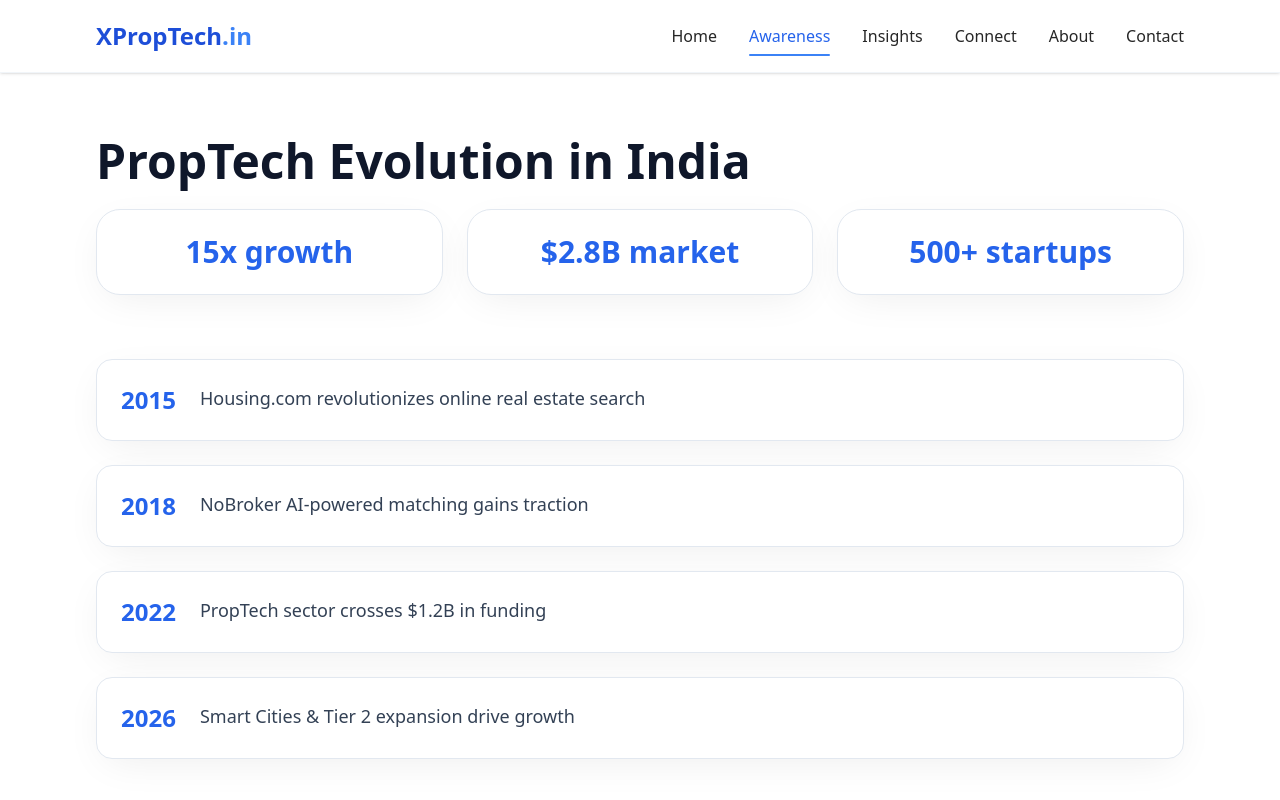
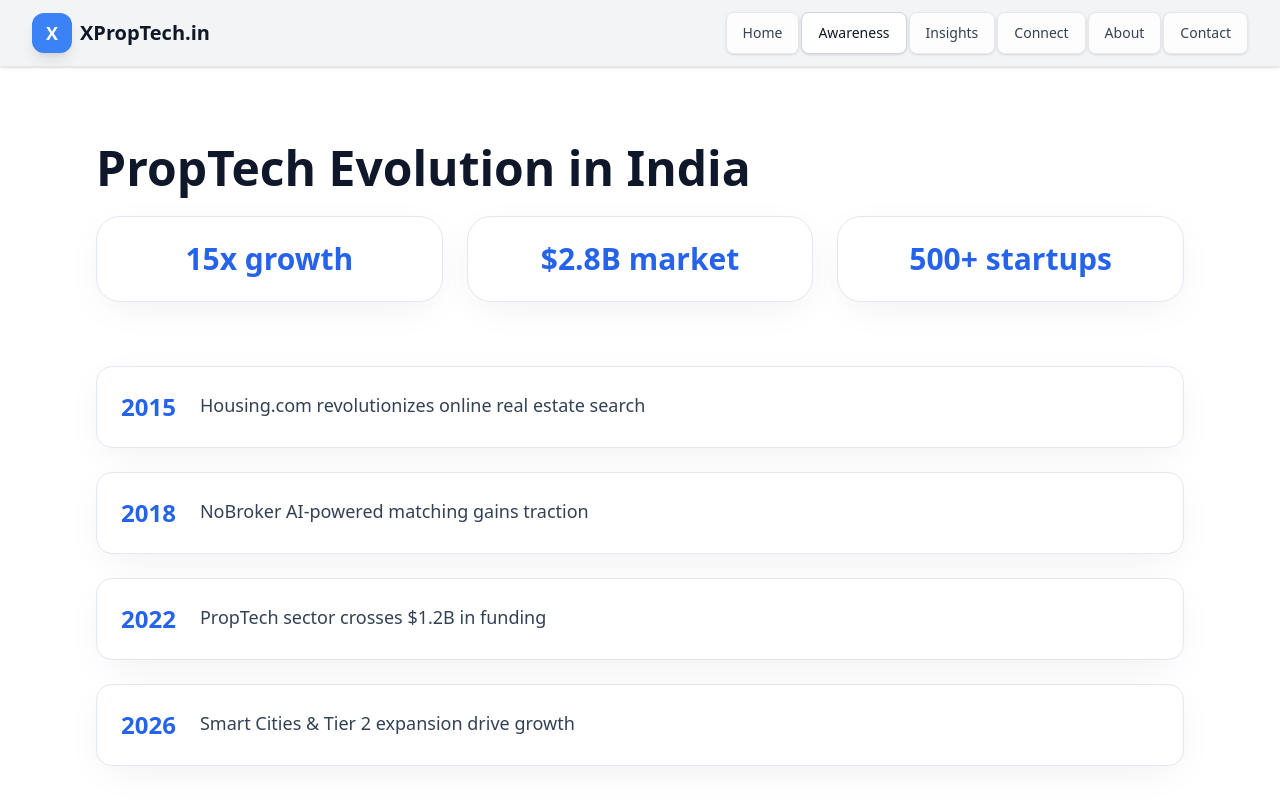
Before and after one commit to AnuragDubey1234/xproptech, a Next.js app: page /awareness in a window 1280 px wide. Shown: the top 800 px of the page. Built offline with nearby package versions, Linux system fonts and the light colour scheme.

Commit message:
Added more news

```diff
--- a/app/layout.tsx
+++ b/app/layout.tsx
@@ -55,7 +55,7 @@ export default function RootLayout({
       </head>
       <body className={`${inter.variable} font-sans antialiased bg-white text-neutral-900`}>
         <Header />
-        <main className="min-h-screen pt-[73px]">{children}</main>
+        <main className="min-h-screen pt-20">{children}</main>
         <Footer />
       </body>
     </html>
--- a/components/Header.tsx
+++ b/components/Header.tsx
@@ -6,12 +6,12 @@ import { useState } from 'react';
 import { motion, AnimatePresence } from 'framer-motion';
 
 const navLinks = [
-  { href: '/', label: 'Home' },
-  { href: '/awareness', label: 'Awareness' },
-  { href: '/insights', label: 'Insights' },
-  { href: '/connect', label: 'Connect' },
-  { href: '/about', label: 'About' },
-  { href: '/contact', label: 'Contact' },
+  { label: 'Home', href: '/' },
+  { label: 'Awareness', href: '/awareness' },
+  { label: 'Insights', href: '/insights' },
+  { label: 'Connect', href: '/connect' },
+  { label: 'About', href: '/about' },
+  { label: 'Contact', href: '/contact' },
 ];
 
 export function Header() {
@@ -19,42 +19,42 @@ export function Header() {
   const [mobileOpen, setMobileOpen] = useState(false);
 
   return (
-    <header className="fixed top-0 left-0 right-0 z-50 bg-white border-b border-neutral-200 shadow-sm backdrop-blur-sm">
-      <nav className="max-w-7xl mx-auto px-6 md:px-16 lg:px-24 py-4 flex items-center justify-between">
-        <Link href="/" className="text-2xl font-bold text-primary-700">
-          XPropTech<span className="text-primary-500">.in</span>
+    <nav className="fixed top-0 w-full z-50 bg-gray-100/95 backdrop-blur-md border-b border-gray-200 shadow-sm">
+      <div className="max-w-7xl mx-auto px-4 sm:px-6 lg:px-8">
+        <div className="flex justify-between items-center py-4 md:py-3">
+          {/* Logo */}
+          <Link href="/" className="flex items-center space-x-2">
+            <div className="w-10 h-10 bg-primary-500 rounded-xl flex items-center justify-center shadow-lg">
+              <span className="text-white font-black text-lg">X</span>
+            </div>
+            <span className="text-xl font-bold text-gray-900 hidden sm:inline">XPropTech.in</span>
           </Link>
 
-        <div className="hidden md:flex items-center gap-8">
-          {navLinks.map((link) => (
+          {/* Desktop Navigation - SEPARATE BUTTONS */}
+          <div className="hidden md:flex items-center space-x-0.5">
+            {navLinks.map(({ label, href }) => (
               <Link
-              key={link.href}
-              href={link.href}
-              className={`relative py-2 font-medium transition-colors ${
-                pathname === link.href
-                  ? 'text-primary-600'
-                  : 'text-neutral-800 hover:text-primary-600'
+                key={label}
+                href={href}
+                className={`px-4 py-2.5 text-sm font-medium rounded-lg border shadow-sm transition-all duration-200 active:scale-95 ${
+                  pathname === href
+                    ? 'text-gray-900 bg-white border-gray-300 shadow-md'
+                    : 'text-gray-700 bg-white/80 border-gray-200 hover:bg-gray-50 hover:text-gray-900 hover:shadow-md hover:border-gray-300'
                 }`}
               >
-              {link.label}
-              {pathname === link.href && (
-                <motion.span
-                  layoutId="nav-underline"
-                  className="absolute bottom-0 left-0 right-0 h-0.5 bg-primary-500 rounded-full"
-                  transition={{ type: 'spring', bounce: 0.2, duration: 0.6 }}
-                />
-              )}
+                {label}
               </Link>
             ))}
           </div>
 
+          {/* Mobile menu button */}
           <div className="md:hidden">
             <button
               onClick={() => setMobileOpen(!mobileOpen)}
-            className="p-2 rounded-lg hover:bg-neutral-100 transition-colors"
+              className="p-2 rounded-lg hover:bg-gray-200 transition-colors"
               aria-label="Toggle menu"
             >
-            <svg className="w-6 h-6 text-neutral-800" fill="none" stroke="currentColor" viewBox="0 0 24 24">
+              <svg className="w-6 h-6 text-gray-700" fill="none" stroke="currentColor" viewBox="0 0 24 24">
                 {mobileOpen ? (
                   <path strokeLinecap="round" strokeLinejoin="round" strokeWidth={2} d="M6 18L18 6M6 6l12 12" />
                 ) : (
@@ -63,40 +63,38 @@ export function Header() {
               </svg>
             </button>
           </div>
-      </nav>
+        </div>
+      </div>
 
+      {/* Mobile Menu Dropdown */}
       <AnimatePresence>
         {mobileOpen && (
           <motion.div
             initial={{ opacity: 0, height: 0 }}
-            animate={{ opacity: 1, height: '100vh' }}
+            animate={{ opacity: 1, height: 'auto' }}
             exit={{ opacity: 0, height: 0 }}
-            transition={{ duration: 0.3 }}
-            className="md:hidden fixed inset-0 top-[73px] bg-white z-40 flex flex-col items-center justify-center gap-8"
+            transition={{ duration: 0.2 }}
+            className="md:hidden bg-gray-100 border-t border-gray-200 pb-4 overflow-hidden"
           >
-            {navLinks.map((link, i) => (
-              <motion.div
-                key={link.href}
-                initial={{ opacity: 0, y: 20 }}
-                animate={{ opacity: 1, y: 0 }}
-                transition={{ delay: i * 0.05 }}
-              >
+            <div className="px-4 pt-4 pb-2 space-y-1">
+              {navLinks.map(({ label, href }) => (
                 <Link
-                  href={link.href}
+                  key={label}
+                  href={href}
                   onClick={() => setMobileOpen(false)}
-                  className={`text-2xl font-semibold ${
-                    pathname === link.href
-                      ? 'text-primary-600'
-                      : 'text-neutral-800 hover:text-primary-600'
+                  className={`block px-3 py-2 rounded-lg font-medium transition-all ${
+                    pathname === href
+                      ? 'bg-gray-200 text-gray-900'
+                      : 'text-gray-700 hover:bg-gray-200 hover:text-gray-900'
                   }`}
                 >
-                  {link.label}
+                  {label}
                 </Link>
-              </motion.div>
               ))}
+            </div>
           </motion.div>
         )}
       </AnimatePresence>
-    </header>
+    </nav>
   );
 }
--- a/components/HomeContent.tsx
+++ b/components/HomeContent.tsx
@@ -44,12 +44,6 @@ const stagger: Variants = {
   },
 };
 
-const pillarCards = [
-  { title: 'Awareness', href: '/awareness', description: 'Learn PropTech fundamentals, evolution, and market trends', icon: '📚' },
-  { title: 'Insights', href: '/insights', description: 'Real case studies, honest discussions, no hype', icon: '💡' },
-  { title: 'Connect', href: '/connect', description: 'Developers ↔ Investors ↔ Founders hub', icon: '🤝' },
-];
-
 const updates = [
   { title: 'AI Valuation Tools Raise $5M Series A', excerpt: 'Pune-based PropTech startup secures funding for AI-powered property valuation platform.', date: 'Jan 28, 2026' },
   { title: 'RERA Compliance SaaS Hits 10K Users', excerpt: 'Compliance automation platform sees rapid adoption among Tier 2 developers.', date: 'Jan 25, 2026' },
@@ -63,6 +57,16 @@ const updates = [
   { title: 'PropTech Accelerator Announces Cohort 6', excerpt: 'Applications open for 20 startups; focus on sustainability and affordability.', date: 'Jan 8, 2026' },
   { title: 'AI-Powered Due Diligence Tool Gains Traction', excerpt: 'Legal tech startup automates property verification for faster closings.', date: 'Jan 6, 2026' },
   { title: 'Rental Yield Analytics Platform Crosses 50K Users', excerpt: 'Investor-focused platform helps analyze rental returns across Indian cities.', date: 'Jan 4, 2026' },
+  { title: 'PropTech M&A Activity Hits Record in 2025', excerpt: 'Consolidation wave sees 45 deals; proptech infra and SaaS lead acquirer interest.', date: 'Jan 2, 2026' },
+  { title: 'Green Building Tech Mandate for Top 8 Cities', excerpt: 'Govt. mandates energy monitoring and smart meters for new commercial projects.', date: 'Dec 30, 2025' },
+  { title: 'PropTech VC Fund Closes $80M for India Focus', excerpt: 'New fund to back 25–30 early-stage proptech and construction-tech startups.', date: 'Dec 28, 2025' },
+  { title: 'NoBroker Labs Spins Off Rental Tech Unit', excerpt: 'Rental management and tenant verification product to operate as separate brand.', date: 'Dec 26, 2025' },
+  { title: 'Housing.com Launches Builder CRM Suite', excerpt: 'All-in-one sales, inventory, and customer management for mid-tier developers.', date: 'Dec 24, 2025' },
+  { title: 'Land Title Digitization Completes Phase 2 in 12 States', excerpt: 'DLR and proptech firms integrate with state land records for instant verification.', date: 'Dec 22, 2025' },
+  { title: 'Co-working Operator Ties Up With Proptech for Flex Leases', excerpt: 'Short-term, tech-driven leases to help landlords fill vacant commercial space.', date: 'Dec 20, 2025' },
+  { title: 'Student Housing Proptech Raises $15M Series B', excerpt: 'Platform manages 50K beds across 30 cities; eyes Southeast Asia expansion.', date: 'Dec 18, 2025' },
+  { title: 'Construction Tech Startup Wins National Innovation Award', excerpt: 'AI-based project scheduling and cost tracking adopted by 5 major developers.', date: 'Dec 16, 2025' },
+  { title: 'PropTech India Report: Sector to Cross $5B by 2028', excerpt: 'Report highlights growth in SaaS, marketplaces, and embedded fintech.', date: 'Dec 14, 2025' },
 ];
 
 export function HomeContent() {
@@ -109,28 +113,6 @@ export function HomeContent() {
             <Link href="/contact" className="inline-flex items-center justify-center bg-primary-600 hover:bg-primary-700 text-white py-4 px-8 rounded-2xl font-semibold shadow-lg transition-all hover:scale-105">
               Submit Startup
             </Link>
-          </motion.div>
-        </div>
-      </section>
-
-      <section className="py-24 px-6 md:px-16 lg:px-24 bg-white">
-        <div className="max-w-7xl mx-auto">
-          <motion.div className="grid grid-cols-1 md:grid-cols-3 gap-8" initial="initial" whileInView="animate" viewport={{ once: true, margin: '-100px' }} variants={stagger}>
-            {pillarCards.map((card) => (
-              <motion.div
-                key={card.title}
-                variants={fadeInUp}
-                whileHover={{ y: -12, scale: 1.02, transition: { duration: 0.3 } }}
-                whileTap={{ scale: 0.98 }}
-              >
-                <Link href={card.href} className="block bg-white border border-neutral-200 shadow-lg hover:shadow-xl rounded-3xl p-8 h-full transition-all duration-300">
-                  <motion.span className="text-4xl mb-4 block" whileHover={{ scale: 1.2, rotate: 5 }}>{card.icon}</motion.span>
-                  <h3 className="text-2xl md:text-3xl font-bold text-neutral-900 mb-4">{card.title}</h3>
-                  <p className="text-neutral-700 leading-relaxed">{card.description}</p>
-                  <span className="inline-block mt-4 text-primary-600 font-semibold">Learn more →</span>
-                </Link>
-              </motion.div>
-            ))}
           </motion.div>
         </div>
       </section>
```
Lines whose indentation alone changed are shown as unchanged.
